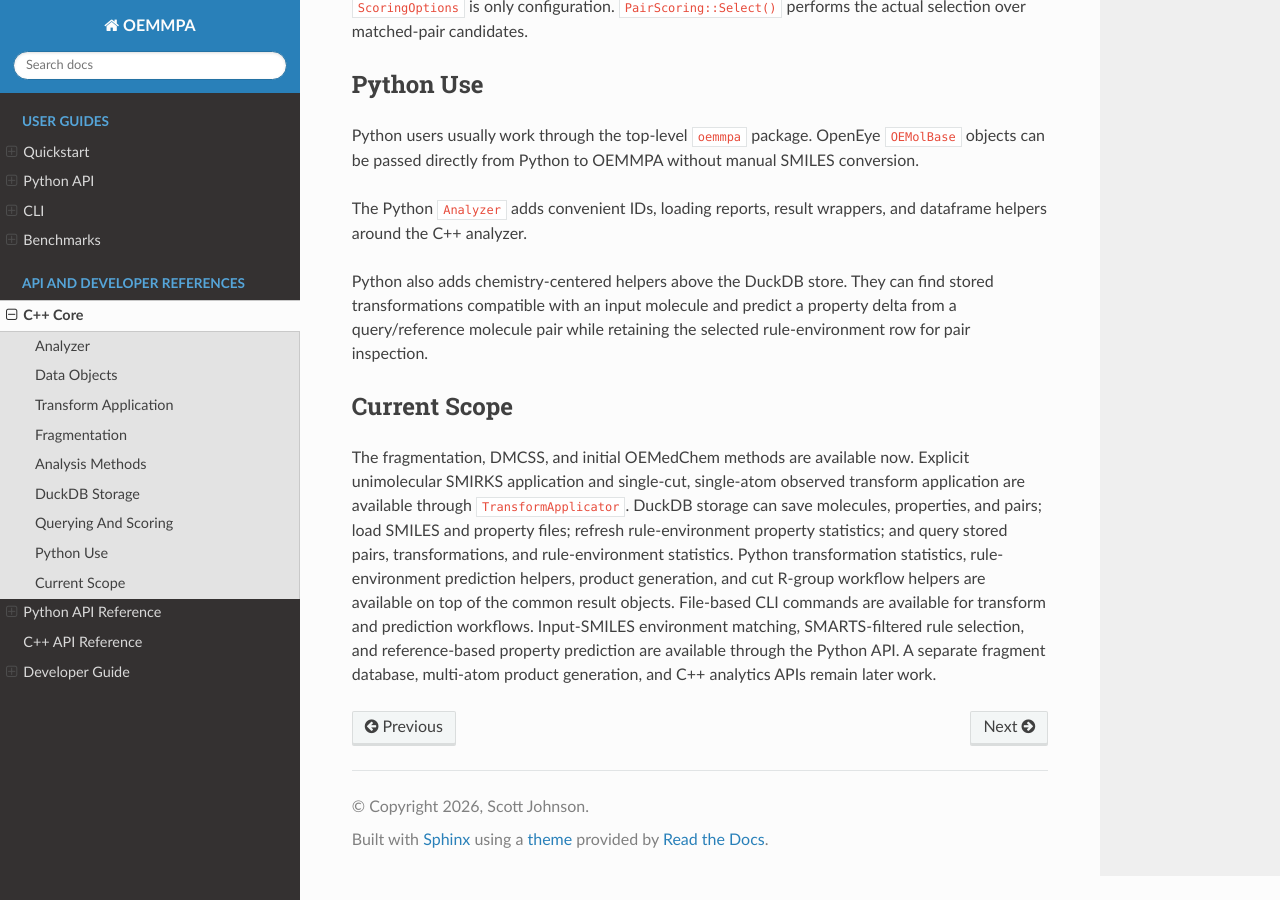
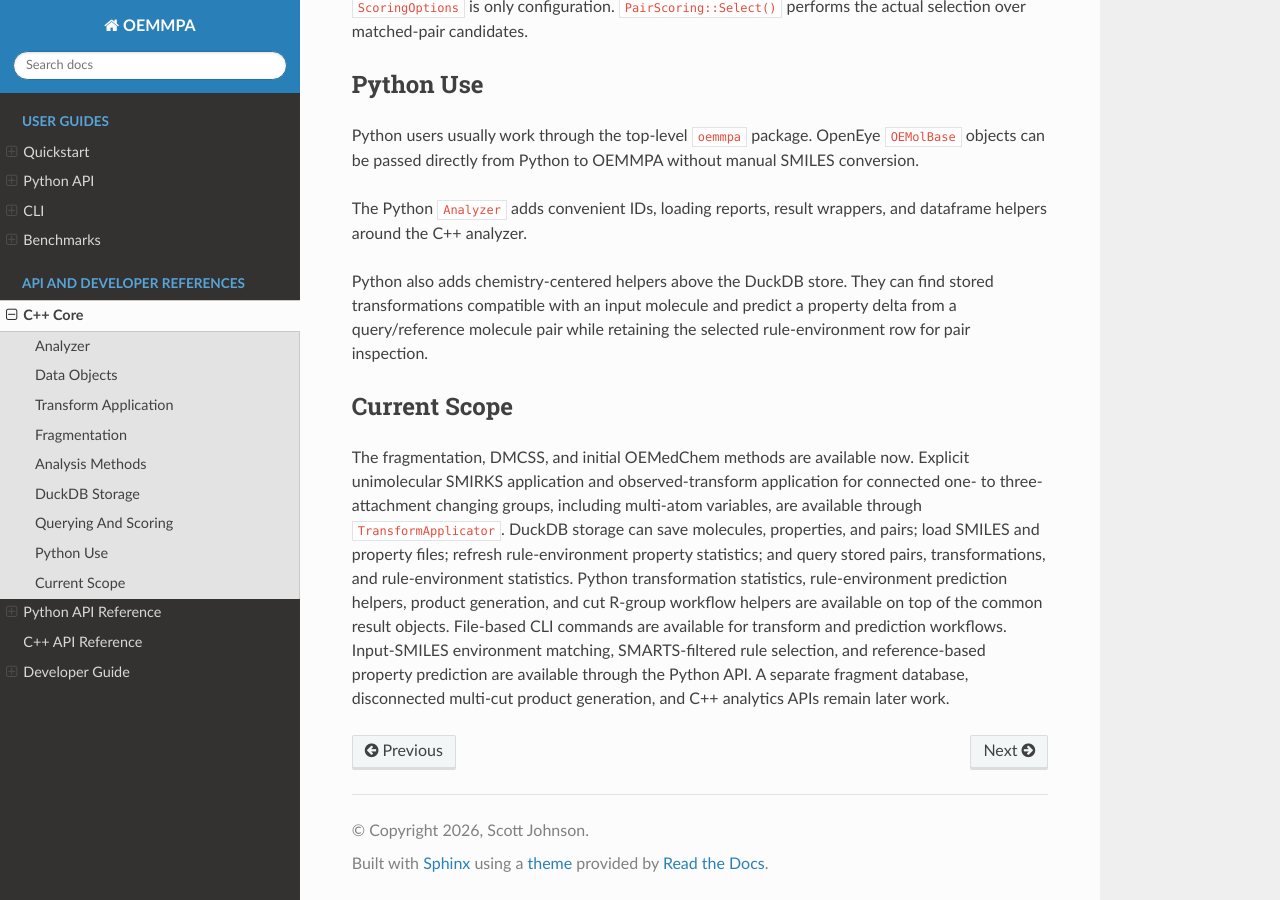
Before and after one commit to scott-arne/oemmpa, a Sphinx documentation site: the page built from docs/cpp-core.md, in a window 1280 px wide and 900 px high, scrolled down 6067 px. Built offline with Sphinx 7.4.7 and the Read the Docs theme 3.1.0, drawn with Linux system fonts in a browser that asks for light colours; pages that are not in the unit, such as notebooks, are missing from menus; the version number is read from the project's files by our own code; some of the changed text lies outside the part shown.

Commit message:
docs: correct stale claims and fix dataframe-analysis example
- cpp-core.md: observed-transform application is no longer single-cut/
  single-atom only. It supports connected one- to three-attachment changing
  groups, including multi-atom variables (matching TransformApplication.cpp and
  its tests); only disconnected multi-cut transforms are rejected. Update both
  the Transform Application and Current Scope sections accordingly.
- quickstart.md: make the "Querying Dataframe Analyses" example self-contained
  by defining the input frame (was an undefined "df"), move the Objective
  construction to where it is first used instead of an unused line in the pairs
  example, and use an indexed molecule id ("toluene") for the opportunities
  example so it does not parse a placeholder id as SMILES.

All runnable Python examples were executed against the built package; the docs
build (test_docs_build.py) still passes.

```diff
--- a/docs/cpp-core.md
+++ b/docs/cpp-core.md
@@ -92,9 +92,9 @@ std::vector<OEMMPA::TransformProduct> products =
 
 `ApplyPairTransform()` applies the observed transformation represented by a
 `MatchedPair` to that pair's source molecule. Observed-transform conversion
-currently supports single-cut transformations where the changing group is a
-single atom. Multi-atom and multi-cut transformations raise `InvalidQueryError`
-for now.
+supports connected changing groups with one, two, or three attachment labels,
+including multi-atom variables. Disconnected multi-cut transformations, such as
+the unresolved multi-cut hydrogen cases, raise `InvalidQueryError`.
 
 `GenerateProducts()` applies a collection of transformations to a source
 molecule and returns `GeneratedProduct` rows with canonical product SMILES, the
@@ -310,15 +310,16 @@ selected rule-environment row for pair inspection.
 ## Current Scope
 
 The fragmentation, DMCSS, and initial OEMedChem methods are available now.
-Explicit unimolecular SMIRKS application and single-cut, single-atom observed
-transform application are available through `TransformApplicator`. DuckDB
-storage can save molecules, properties, and pairs; load SMILES and property
-files; refresh rule-environment property statistics; and query stored pairs,
-transformations, and rule-environment statistics. Python transformation
-statistics, rule-environment prediction helpers, product generation, and
-cut R-group workflow helpers are available on top of the common result objects.
-File-based CLI commands are available for transform and prediction workflows.
-Input-SMILES environment matching, SMARTS-filtered rule selection, and
-reference-based property prediction are available through the Python API. A
-separate fragment database, multi-atom product generation, and C++ analytics
-APIs remain later work.
+Explicit unimolecular SMIRKS application and observed-transform application for
+connected one- to three-attachment changing groups, including multi-atom
+variables, are available through `TransformApplicator`. DuckDB storage can save
+molecules, properties, and pairs; load SMILES and property files; refresh
+rule-environment property statistics; and query stored pairs, transformations,
+and rule-environment statistics. Python transformation statistics,
+rule-environment prediction helpers, product generation, and cut R-group
+workflow helpers are available on top of the common result objects. File-based
+CLI commands are available for transform and prediction workflows. Input-SMILES
+environment matching, SMARTS-filtered rule selection, and reference-based
+property prediction are available through the Python API. A separate fragment
+database, disconnected multi-cut product generation, and C++ analytics APIs
+remain later work.
```
Also changed, not shown: docs/quickstart.md (+17 -6 lines).
